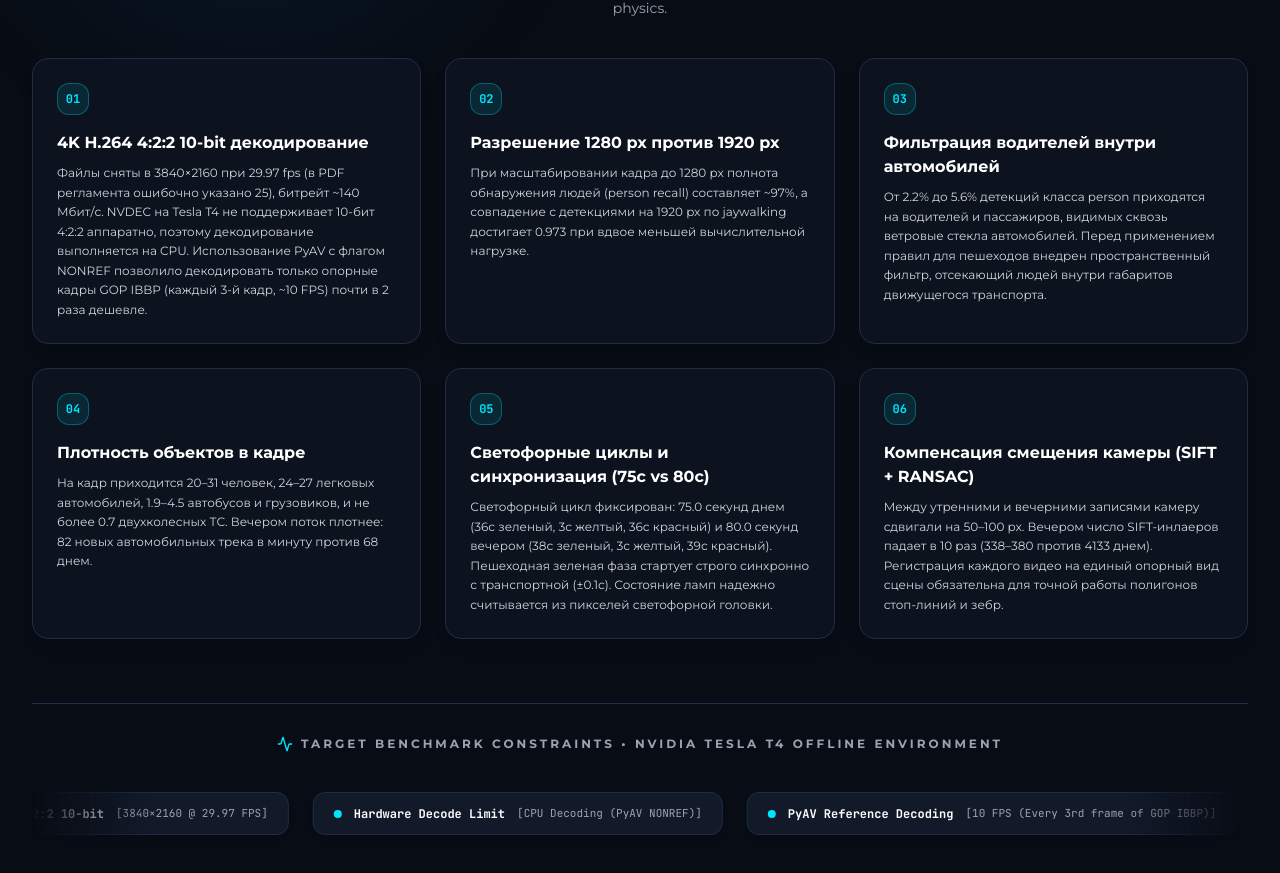
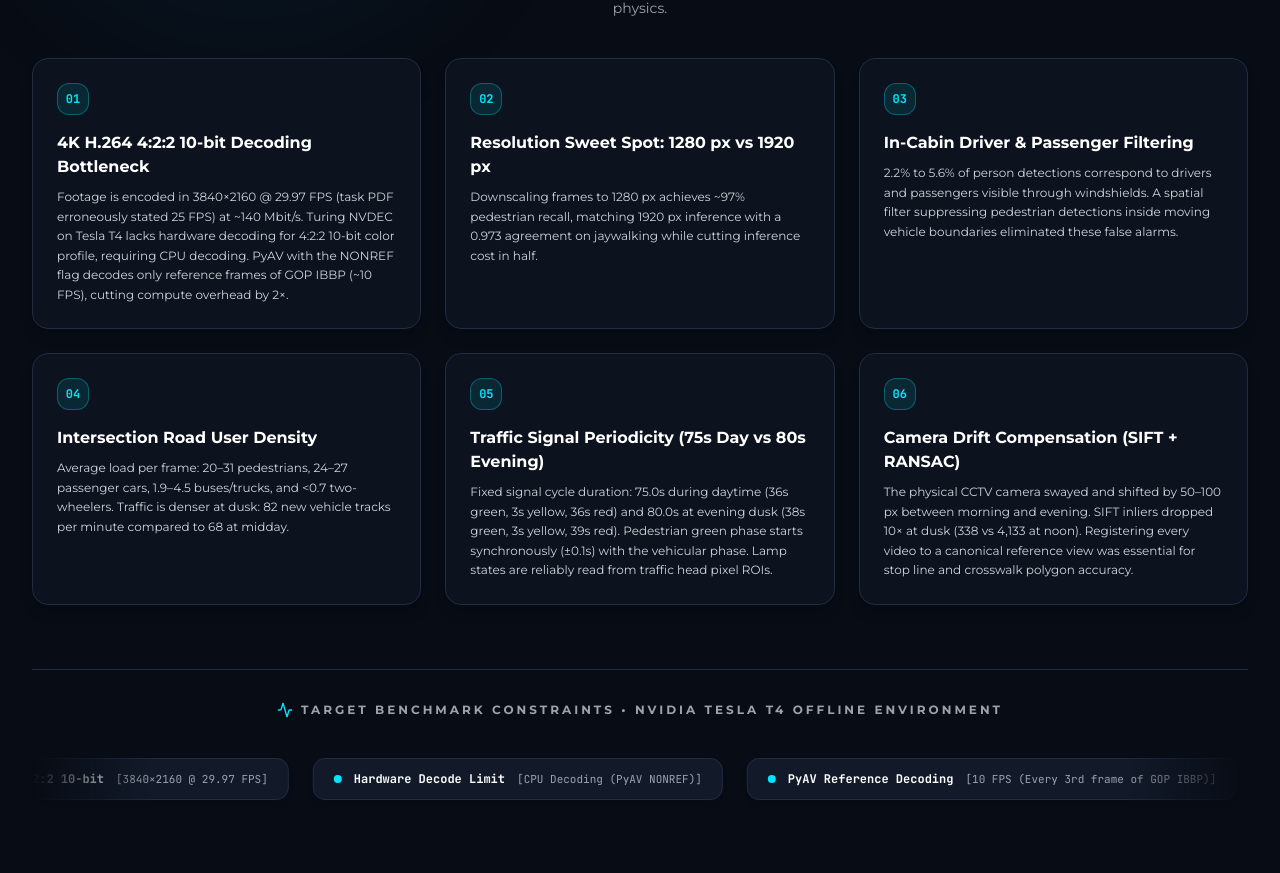
Before and after one commit to tisak559314-cloud/Hackathon-WIUT, a React (Vite) app: page / in a window 1280 px wide. Shown: the part 7192-8065 px from the top of the page. Built offline with nearby package versions, Linux system fonts and the light colour scheme.

Commit message:
fix: translate EDA findings, upload stepper, and failure case captions to English

```diff
--- a/src/components/AcademicResearch.jsx
+++ b/src/components/AcademicResearch.jsx
@@ -26,7 +26,7 @@ import {
   CheckCircle2,
   ExternalLink,
 } from 'lucide-react';
-import { EDA_FINDINGS_RU } from '../data/samplesConfig';
+import { EDA_FINDINGS } from '../data/samplesConfig';
 
 export default function AcademicResearch() {
   // Class Distribution Interactive State
@@ -688,7 +688,7 @@ CANONICAL_ZONES = {
           </div>
 
           <div className="grid grid-cols-1 md:grid-cols-2 lg:grid-cols-3 gap-6">
-            {EDA_FINDINGS_RU.map((finding, idx) => (
+            {EDA_FINDINGS.map((finding, idx) => (
               <div
                 key={idx}
                 className="p-6 rounded-2xl bg-[#0c121e] border border-[#1f2d45] hover:border-[#00e5ff]/50 transition-all duration-300 shadow-lg flex flex-col justify-between group"
--- a/src/components/EngineeringReport.jsx
+++ b/src/components/EngineeringReport.jsx
@@ -487,9 +487,6 @@ export default function EngineeringReport() {
                           </span>
                         </div>
                         <p className="text-xs text-gray-300 font-sans leading-snug">
-                          {item.caption_ru}
-                        </p>
-                        <p className="text-[11px] text-gray-500 font-sans leading-tight">
                           {item.caption_en}
                         </p>
                       </div>
@@ -548,10 +545,7 @@ export default function EngineeringReport() {
 
             <div className="mt-4 p-4 rounded-xl bg-[#080c14] border border-[#1f2d45] space-y-2">
               <p className="text-xs text-white leading-relaxed">
-                <strong>Диагностика:</strong> {selectedFailureModal.caption_ru}
-              </p>
-              <p className="text-xs text-gray-400 leading-relaxed">
-                <strong>Diagnosis (EN):</strong> {selectedFailureModal.caption_en}
+                <strong>Diagnostic Analysis:</strong> {selectedFailureModal.caption_en}
               </p>
             </div>
           </div>
--- a/src/components/LiveDemoSection.jsx
+++ b/src/components/LiveDemoSection.jsx
@@ -977,7 +977,7 @@ export default function LiveDemoSection() {
                           Duration: <span className="text-gray-200 font-semibold">{((ev.end_sec - ev.start_sec)).toFixed(1)}s</span> &bull; Output: <span className="text-[#00e5ff] font-bold">[start, end, label]</span>
                         </div>
 
-                        <p className="text-xs text-gray-300 leading-snug">{ev.desc_ru || ev.desc}</p>
+                        <p className="text-xs text-gray-300 leading-snug">{ev.desc || ev.desc_ru}</p>
                       </div>
 
                       <button
@@ -1055,10 +1055,10 @@ export default function LiveDemoSection() {
             {/* Validation Badges (Required by Step 3 guidelines) */}
             <div className="flex flex-wrap items-center gap-2 mb-4">
               <div className="px-3 py-1 rounded-lg bg-[#00e5ff]/10 border border-[#00e5ff]/30 text-[11px] font-mono font-bold text-[#00e5ff] flex items-center gap-1.5">
-                <span>⏱️ Лимит длины: до 2 минут (регламент хакатона)</span>
+                <span>⏱️ Duration Limit: up to 2 min (Hackathon Rules)</span>
               </div>
               <div className="px-3 py-1 rounded-lg bg-white/5 border border-white/10 text-[11px] font-mono text-gray-300 flex items-center gap-1.5">
-                <span>📦 Лимит размера: до 50 МБ (.mp4)</span>
+                <span>📦 Size Limit: up to 50 MB (.mp4)</span>
               </div>
             </div>
 
@@ -1102,8 +1102,7 @@ export default function LiveDemoSection() {
         </div>
       )}
 
-      {/* Processing Pipeline Modal with Execution Stepper:
-          «Загрузка видео... → Детекция событий... → Формирование таймлайна» */}
+      {/* Processing Pipeline Modal with Execution Stepper */}
       {isProcessing && (
         <div className="fixed inset-0 z-50 flex items-center justify-center p-4 bg-black/85 backdrop-blur-md">
           <div className="w-full max-w-md p-6 rounded-3xl bg-[#0c121e] border border-[#00e5ff]/50 shadow-[0_0_50px_rgba(0,229,255,0.3)]">
@@ -1142,7 +1141,7 @@ export default function LiveDemoSection() {
                 }`}>
                   {processingStep > 1 ? '✓' : '1'}
                 </div>
-                <span className="font-semibold">Загрузка видео... (Uploading video)</span>
+                <span className="font-semibold">Uploading video...</span>
               </div>
 
               {/* Step 2 */}
@@ -1162,7 +1161,7 @@ export default function LiveDemoSection() {
                 }`}>
                   {processingStep > 2 ? '✓' : '2'}
                 </div>
-                <span className="font-semibold">Детекция событий... (YOLO26m + ByteTrack)</span>
+                <span className="font-semibold">Event detection... (YOLO26m + ByteTrack)</span>
               </div>
 
               {/* Step 3 */}
@@ -1182,7 +1181,7 @@ export default function LiveDemoSection() {
                 }`}>
                   {processingProgress >= 100 ? '✓' : '3'}
                 </div>
-                <span className="font-semibold">Формирование таймлайна и кривой риска R(t)...</span>
+                <span className="font-semibold">Generating timeline &amp; risk curve R(t)...</span>
               </div>
             </div>
           </div>
--- a/src/data/samplesConfig.js
+++ b/src/data/samplesConfig.js
@@ -274,32 +274,34 @@ export const REAL_PER_CLASS_METRICS = [
   { class: 'solid_line_crossing', f1_03: 0.222, f1_05: 0.111, f1_07: 0.111, f1_mean: 0.148, tp: 1, fp: 7, fn: 9 }
 ];
 
-export const EDA_FINDINGS_RU = [
+export const EDA_FINDINGS = [
   {
-    title: '4K H.264 4:2:2 10-bit декодирование',
-    desc: 'Файлы сняты в 3840×2160 при 29.97 fps (в PDF регламента ошибочно указано 25), битрейт ~140 Мбит/с. NVDEC на Tesla T4 не поддерживает 10-бит 4:2:2 аппаратно, поэтому декодирование выполняется на CPU. Использование PyAV с флагом NONREF позволило декодировать только опорные кадры GOP IBBP (каждый 3-й кадр, ~10 FPS) почти в 2 раза дешевле.'
+    title: '4K H.264 4:2:2 10-bit Decoding Bottleneck',
+    desc: 'Footage is encoded in 3840×2160 @ 29.97 FPS (task PDF erroneously stated 25 FPS) at ~140 Mbit/s. Turing NVDEC on Tesla T4 lacks hardware decoding for 4:2:2 10-bit color profile, requiring CPU decoding. PyAV with the NONREF flag decodes only reference frames of GOP IBBP (~10 FPS), cutting compute overhead by 2×.'
   },
   {
-    title: 'Разрешение 1280 px против 1920 px',
-    desc: 'При масштабировании кадра до 1280 px полнота обнаружения людей (person recall) составляет ~97%, а совпадение с детекциями на 1920 px по jaywalking достигает 0.973 при вдвое меньшей вычислительной нагрузке.'
+    title: 'Resolution Sweet Spot: 1280 px vs 1920 px',
+    desc: 'Downscaling frames to 1280 px achieves ~97% pedestrian recall, matching 1920 px inference with a 0.973 agreement on jaywalking while cutting inference cost in half.'
   },
   {
-    title: 'Фильтрация водителей внутри автомобилей',
-    desc: 'От 2.2% до 5.6% детекций класса person приходятся на водителей и пассажиров, видимых сквозь ветровые стекла автомобилей. Перед применением правил для пешеходов внедрен пространственный фильтр, отсекающий людей внутри габаритов движущегося транспорта.'
+    title: 'In-Cabin Driver & Passenger Filtering',
+    desc: '2.2% to 5.6% of person detections correspond to drivers and passengers visible through windshields. A spatial filter suppressing pedestrian detections inside moving vehicle boundaries eliminated these false alarms.'
   },
   {
-    title: 'Плотность объектов в кадре',
-    desc: 'На кадр приходится 20–31 человек, 24–27 легковых автомобилей, 1.9–4.5 автобусов и грузовиков, и не более 0.7 двухколесных ТС. Вечером поток плотнее: 82 новых автомобильных трека в минуту против 68 днем.'
+    title: 'Intersection Road User Density',
+    desc: 'Average load per frame: 20–31 pedestrians, 24–27 passenger cars, 1.9–4.5 buses/trucks, and <0.7 two-wheelers. Traffic is denser at dusk: 82 new vehicle tracks per minute compared to 68 at midday.'
   },
   {
-    title: 'Светофорные циклы и синхронизация (75с vs 80с)',
-    desc: 'Светофорный цикл фиксирован: 75.0 секунд днем (36с зеленый, 3с желтый, 36с красный) и 80.0 секунд вечером (38с зеленый, 3с желтый, 39с красный). Пешеходная зеленая фаза стартует строго синхронно с транспортной (±0.1с). Состояние ламп надежно считывается из пикселей светофорной головки.'
+    title: 'Traffic Signal Periodicity (75s Day vs 80s Evening)',
+    desc: 'Fixed signal cycle duration: 75.0s during daytime (36s green, 3s yellow, 36s red) and 80.0s at evening dusk (38s green, 3s yellow, 39s red). Pedestrian green phase starts synchronously (±0.1s) with the vehicular phase. Lamp states are reliably read from traffic head pixel ROIs.'
   },
   {
-    title: 'Компенсация смещения камеры (SIFT + RANSAC)',
-    desc: 'Между утренними и вечерними записями камеру сдвигали на 50–100 px. Вечером число SIFT-инлаеров падает в 10 раз (338–380 против 4133 днем). Регистрация каждого видео на единый опорный вид сцены обязательна для точной работы полигонов стоп-линий и зебр.'
+    title: 'Camera Drift Compensation (SIFT + RANSAC)',
+    desc: 'The physical CCTV camera swayed and shifted by 50–100 px between morning and evening. SIFT inliers dropped 10× at dusk (338 vs 4,133 at noon). Registering every video to a canonical reference view was essential for stop line and crosswalk polygon accuracy.'
   }
 ];
+
+export const EDA_FINDINGS_RU = EDA_FINDINGS;
 
 export const REAL_EXAMPLES_AND_FAILURES = [
   {
```
